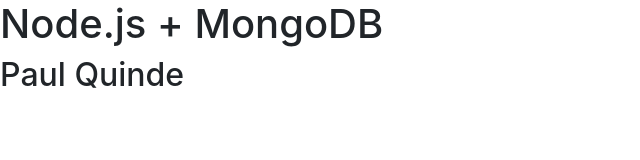
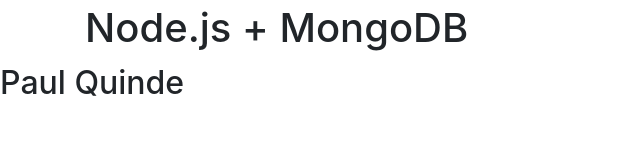
Before and after one commit to pquindec/seminario-profesional, a website: page public/index.html in a window 1280 px wide. Shown: the whole page, without its empty margins (0-640 px from the left). Drawn offline with nearby package versions, Linux system fonts and the light colour scheme.

Commit message:
Seminario Profesional P56.

```diff
--- a/public/index.html
+++ b/public/index.html
@@ -4,7 +4,11 @@
         <title>Seminario Profesional</title>
     </head>
     <body>
-        <h1>Node.js + MongoDB</h1>
-        <h2>Paul Quinde</h2>
+        <nav class="site-header sticky-top py-1">
+            <div class="container d-flex flex-column flex-md-row justify-content-between">
+            <h1>Node.js + MongoDB</h1>
+            </div>
+        </nav>
+            <h2>Paul Quinde</h2>
     </body>
 </html>
```
